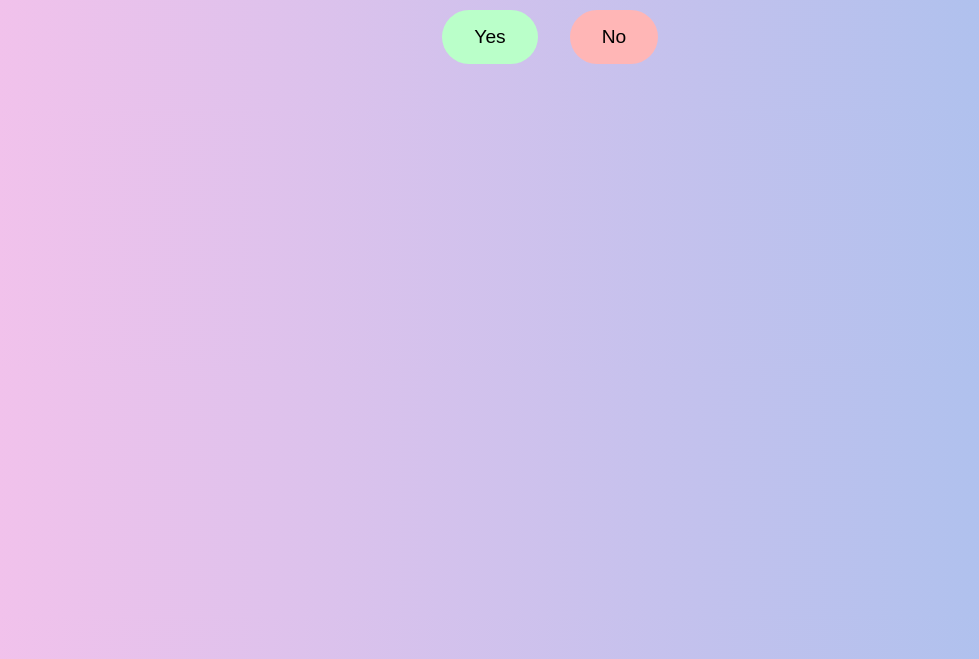
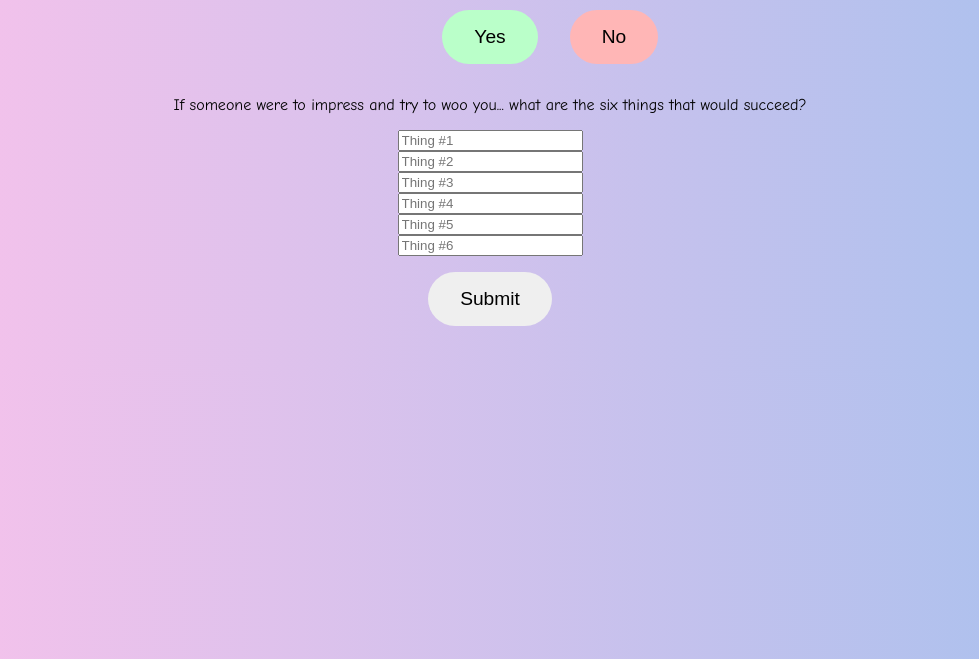
Before and after one commit to Anugraha-Prashanth/playtime, a plain HTML site: page index.html in a window 1280 px wide. Shown: the part 141-800 px from the top of the page, without its empty margins (150-1129 px from the left). Drawn offline with Linux system fonts and the light colour scheme.

Commit message:
Update index.html

```diff
--- a/index.html
+++ b/index.html
@@ -13,14 +13,21 @@
     <button class="btn" id="noBtn">No</button>
 
     <div id="message">Yayyy Let’s Go Boyyyyy</div>
-    <button class="btn" id="nextBtn">Can I Get Some Attention Pleaseee</button>
+    <button class="btn" id="nextBtn" style="display:none;">Can I Get Some Attention Pleaseee</button>
 
-    <div id="googleForm">
+    <div id="nextSection">
       <p>If someone were to impress and try to woo you... what are the six things that would succeed?</p>
-      <iframe src="https://docs.google.com/forms/d/e/1FAIpQLScFMF_8FRMg1OJEEg2sJzJnJEx5-wnDYWtrCYki6uT2bUoQ3w/viewform?embedded=true" width="640" height="1200" frameborder="0" marginheight="0" marginwidth="0">Loading…</iframe>
+      <form id="impressForm">
+        <div class="input-group"><input type="text" placeholder="Thing #1" required></div>
+        <div class="input-group"><input type="text" placeholder="Thing #2" required></div>
+        <div class="input-group"><input type="text" placeholder="Thing #3" required></div>
+        <div class="input-group"><input type="text" placeholder="Thing #4" required></div>
+        <div class="input-group"><input type="text" placeholder="Thing #5" required></div>
+        <div class="input-group"><input type="text" placeholder="Thing #6" required></div>
+        <button type="submit" class="btn" id="submitBtn">Submit</button>
+      </form>
     </div>
   </div>
-
   <script src="script.js"></script>
 </body>
 </html>
```
